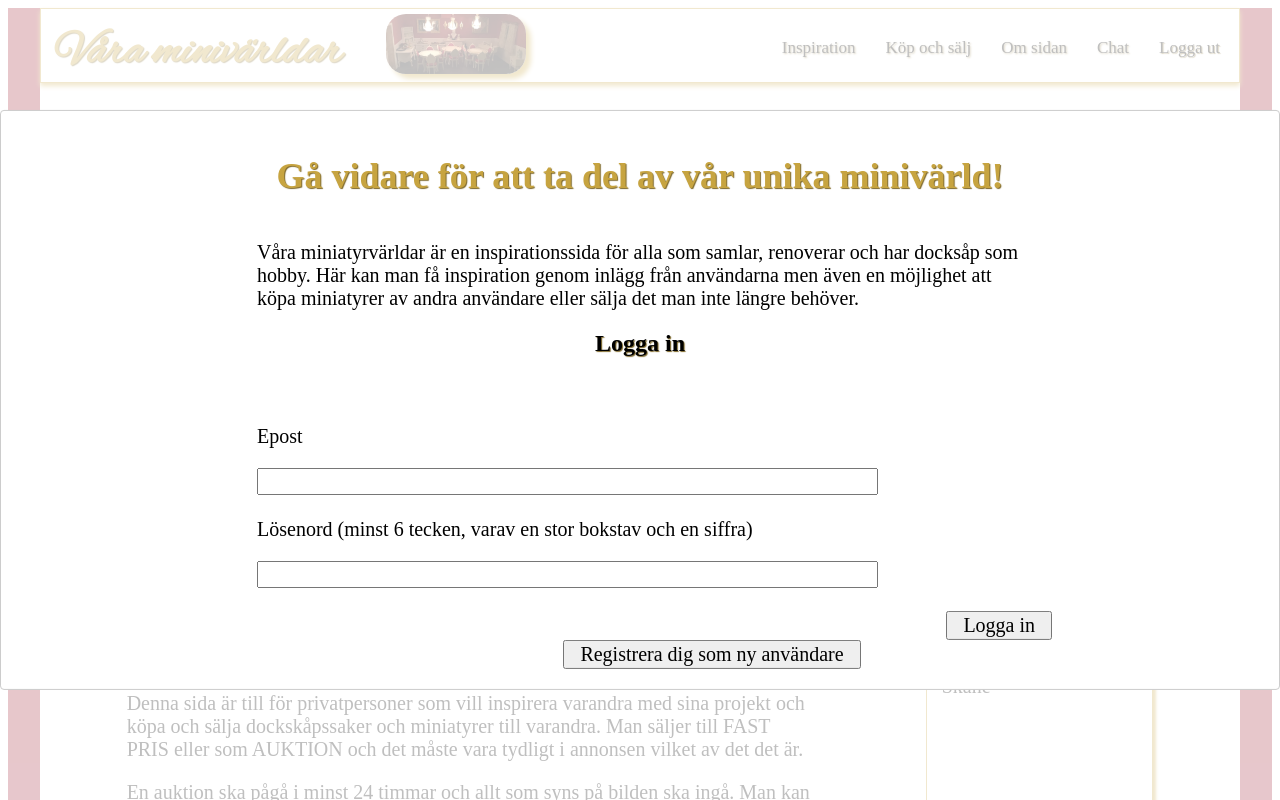
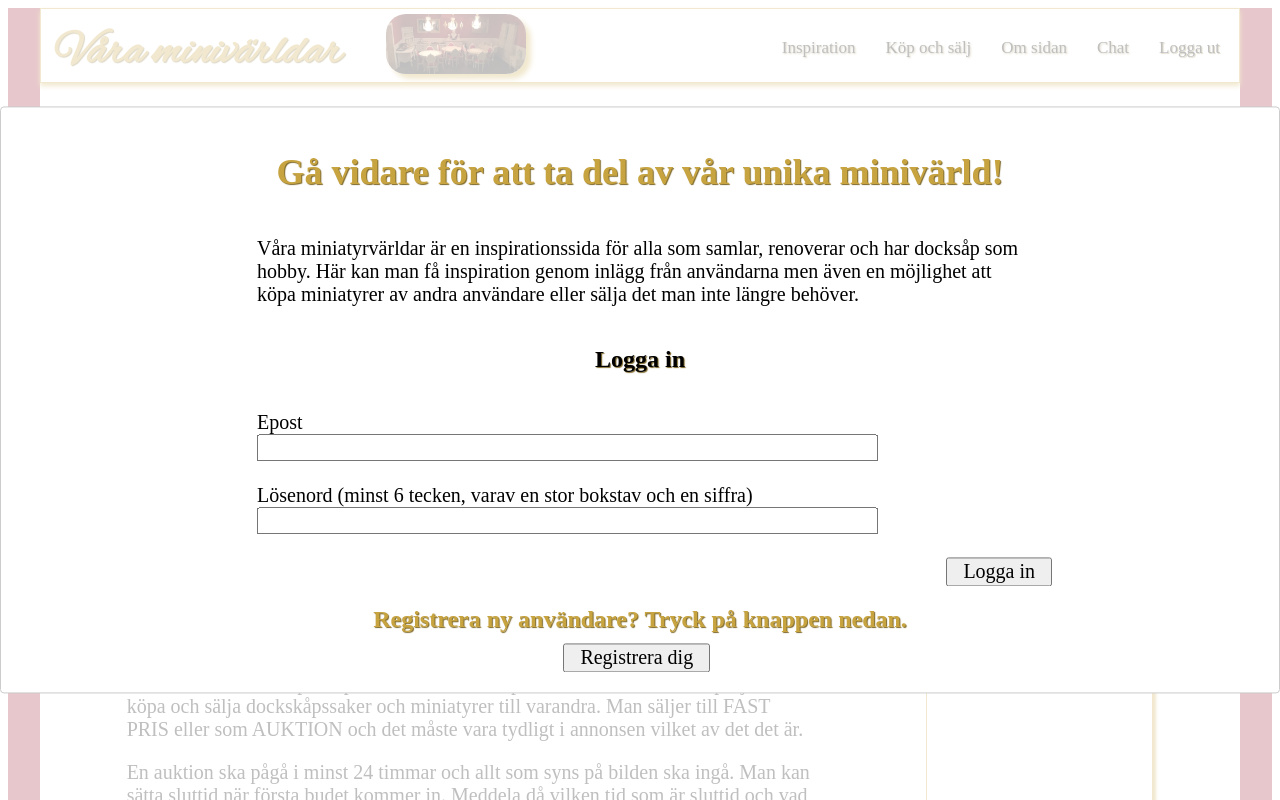
Before and after one commit to TessDevon/degreeProjectFED22D, a React (Vite) app in the folder frontend/: page / in a window 1280 px wide. Shown: the top 800 px of the page. Built offline with nearby package versions, Linux system fonts and the light colour scheme; a web font is replaced by a local one.

Commit message:
Fix after usertest: Add information how to register a new user. Fix styling to smaler view in Logged in.

```diff
--- a/frontend/src/components/LoginModal.tsx
+++ b/frontend/src/components/LoginModal.tsx
@@ -3,7 +3,7 @@ import Modal from 'react-modal';
 import { loginPerson, registerPerson } from '../models/PersonClass';
 import { LoginUser, saveNewUserData } from '../services/UserServices';
 import { useTranslation } from "react-i18next";
-import { StyledH2, StyledH3 } from './styled/Headers';
+import { StyleH3Gold, StyledH2, StyledH3, StyledLogin, StyledRegistration } from './styled/Headers';
 import { StyledText } from './styled/Text';
 import { StyledTextInput, StyledTextInputHoleRow, WrapperInputsTwoColum} from './styled/Form';
 import { StyledButtonCenter, StyledButtonRightsided } from './styled/Buttons';
@@ -188,7 +188,7 @@ export default function LoginModal() {
             <Modal isOpen={showLoginModal} style={customStyles}>
                 <StyledH2>{t('loginMainheader')}</StyledH2>
                 <StyledText>{t('loginMaintext')}</StyledText>
-                <StyledH3>{t('loginInnerMainheader')}</StyledH3>
+                <StyledLogin>{t('loginInnerMainheader')}</StyledLogin>
                 <ErrorMassage>{errorLoginMessage}</ErrorMassage>
                 <div className='loginView'>
                     <form onSubmit={handleLoginSubmit}>
@@ -202,29 +202,30 @@ export default function LoginModal() {
                         </div>
                         <StyledButtonRightsided>{t('loginFormBtnText')}</StyledButtonRightsided>
                     </form>
+                    <StyleH3Gold> {t('loginInfoResistrationText')} </StyleH3Gold>
                     <StyledButtonCenter onClick={goToRegister}>{t('loginRegisterBtnText')}</StyledButtonCenter>
                 </div>
             </Modal>
             <Modal isOpen={showRegisterModal} style={customStyles}>
                 <StyledH2>{t('loginMainheader')}</StyledH2>
                 <StyledText> {t('loginMaintext')}</StyledText>
-                <StyledH3> {t('registerInnerMainheader')}</StyledH3>
+                <StyledRegistration> {t('registerInnerMainheader')}</StyledRegistration>
                 <ErrorMassage>{errorRegisterMessage}</ErrorMassage>
                 <form onSubmit={handleSubmit}>
                     <WrapperInputsTwoColum>
                         <div>
                             <div>
                                 <StyledText>{t('registerFirstnameText')}</StyledText>
-                                <StyledTextInput value={formData.firstname} type='text' onChange={handleChange} name='firstname'/>
+                                <StyledTextInputHoleRow value={formData.firstname} type='text' onChange={handleChange} name='firstname'/>
                             </div>
                             <div>
                                 <StyledText>{t('registerLastnameText')}</StyledText>
-                                <StyledTextInput value={formData.lastname} type='text' onChange={handleChange} name='lastname'/>
+                                <StyledTextInputHoleRow value={formData.lastname} type='text' onChange={handleChange} name='lastname'/>
                             </div>
 
                             <div>
                                 <StyledText>{t('loginFormEmailText')}</StyledText>
-                                <StyledTextInput value={formData.email} type='text' onChange={handleChange} name='email'/>
+                                <StyledTextInputHoleRow value={formData.email} type='text' onChange={handleChange} name='email'/>
                             </div>
                         </div>
                         <div>
--- a/frontend/src/components/styled/Form.tsx
+++ b/frontend/src/components/styled/Form.tsx
@@ -6,17 +6,21 @@ export const StyledForm = styled.form`
 
 export const WrapperInputsTwoColum = styled.div`
   display: flex;
+  flex-direction: column;
+  justify-content: space-between;
+@media (min-width: 760px) {
   flex-direction: row;
-  justify-content: space-between;
+}
 `;
 
 export const StyledTextInput = styled.input`
   width: 80%;
-  font-size: 18px;
+  font-size: 16px;
   display: block;
   margin-bottom: 3%;
-  @media (min-width: 540px) {
+  @media (min-width: 760px) {
     width: 50%;
+    font-size: 18px;
   }
 `;
 
--- a/frontend/src/components/styled/Headers.tsx
+++ b/frontend/src/components/styled/Headers.tsx
@@ -28,24 +28,52 @@ export const StyledH2 = styled.h1`
   color: #c7a440;
   font-family: "Antic Didone";
   text-align: center;
+  font-size: 24px;
+  text-shadow: 1px 1px 1px #7e6829;
+
+  @media (min-width: 760px) {
   font-size: 36px;
-  text-shadow: 1px 1px 1px #7e6829;
+  }
 
   @media (min-width: 1410px) {
     margin-bottom: 10px;
     font-size: 40px;
   }
+
+
 `;
 
 export const StyledH3 = styled.h3`
   font-family: "Antic Didone";
-  font-size: 24px;
+  font-size: 18px;
   text-align: center;
   margin: 0px;
+
   text-shadow: 1px 1px 1px #7e6829;
+
+  @media (min-width: 760px) {
+  font-size: 24px;
+
+  }
 
   @media (min-width: 1410px) {
     margin-bottom: 10px;
     font-size: 24px;
   }
 `;
+
+export const StyledLogin = styled(StyledH3)`
+  margin-top: 40px;
+  margin-bottom: -30px;
+`
+
+export const StyledRegistration = styled(StyledH3)`
+  margin-top: 40px;
+  margin-bottom: -40px;
+`
+
+export const StyleH3Gold = styled(StyledH3)`
+  margin-top: 20px;
+  margin-bottom: 10px;
+  color: #c7a440;
+`
--- a/frontend/src/components/styled/Text.tsx
+++ b/frontend/src/components/styled/Text.tsx
@@ -2,6 +2,7 @@ import styled from "styled-components";
 
 export const StyledText = styled.p`
   font-family: "Jaldi";
+  margin-bottom: 0px;
   font-size: 18px;
 
   @media (min-width: 1024px) {
--- a/frontend/src/services/i18next.ts
+++ b/frontend/src/services/i18next.ts
@@ -29,7 +29,8 @@ i18next
                 loginFormEmailText: 'Epost',
                 loginFormPasswordText: 'Lösenord (minst 6 tecken, varav en stor bokstav och en siffra)',
                 loginFormBtnText: 'Logga in',
-                loginRegisterBtnText: 'Registrera dig som ny användare',
+                loginRegisterBtnText: 'Registrera dig',
+                loginInfoResistrationText : 'Registrera ny användare? Tryck på knappen nedan.',
 
                 //Registerview
                 registerInnerMainheader: 'Registrera ny användare',
```
